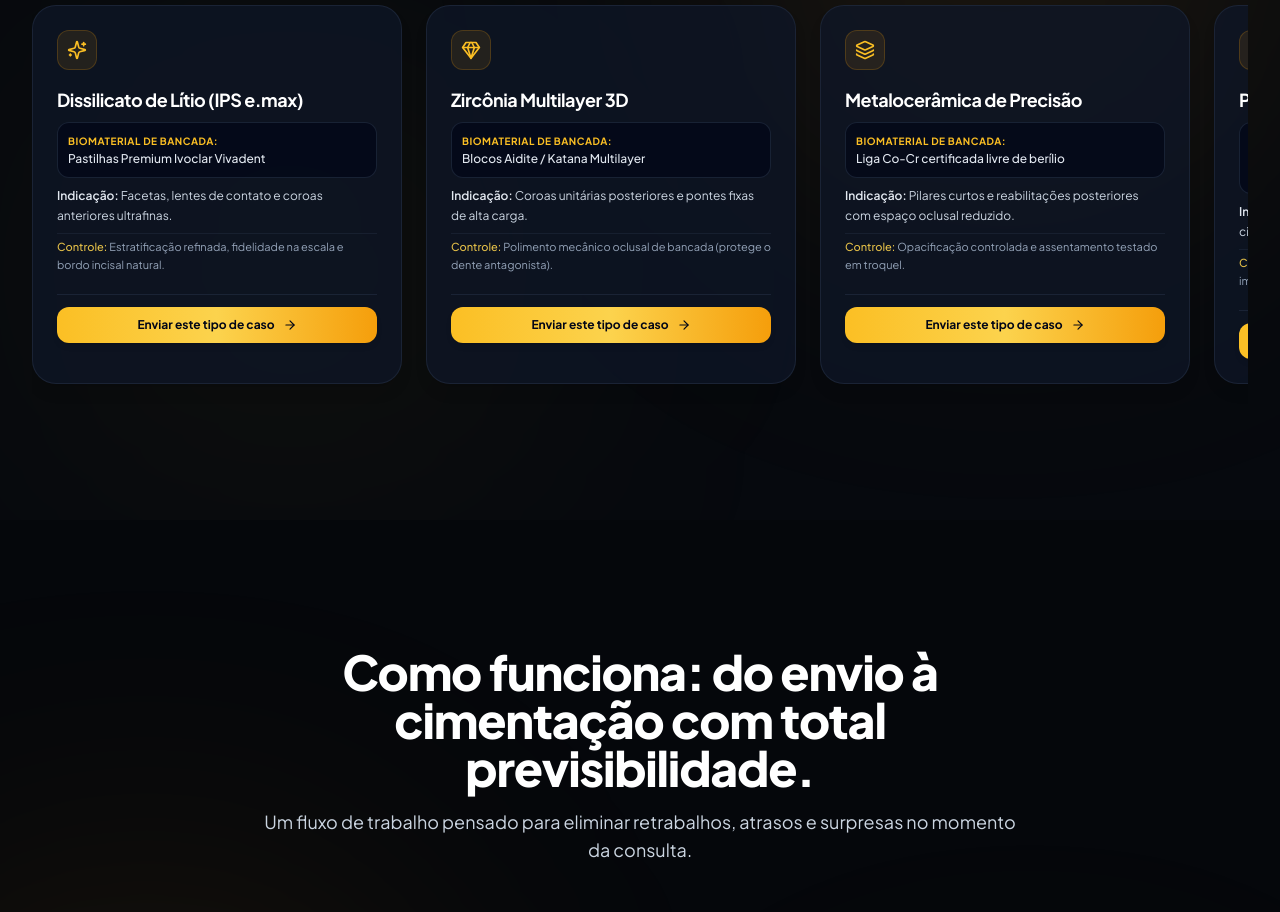
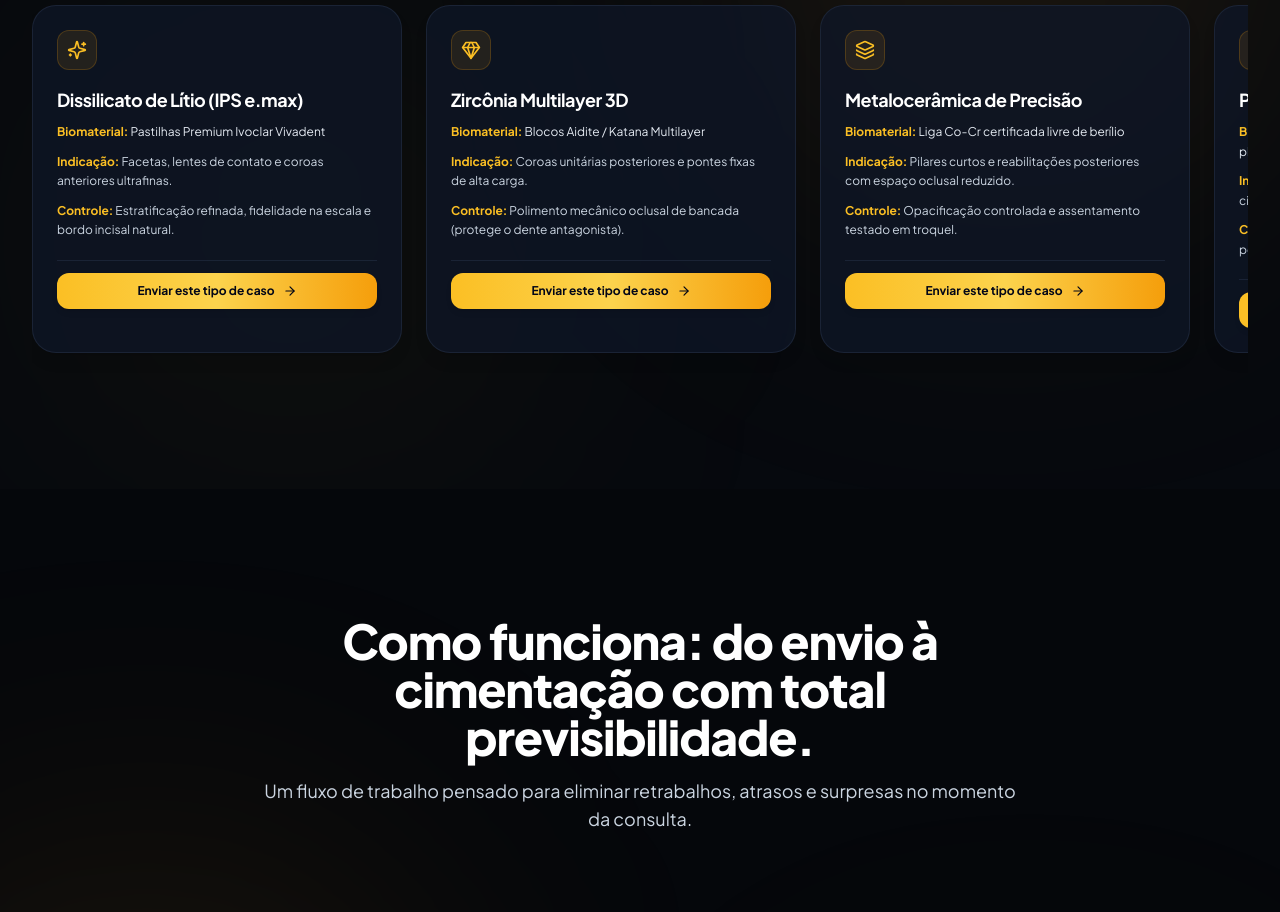
Before and after one commit to cauacreis/Osvaldo-Filho-Landing-Page, a React (Vite) app: page / in a window 1280 px wide. Shown: the part 2060-2972 px from the top of the page. Built offline with nearby package versions, Linux system fonts and the light colour scheme; the HTML template or start-up script is replaced by a standard one.

Commit message:
refactor(services): make technical sheet items uniform and remove nested box from material

```diff
--- a/src/components/ServicesSection.tsx
+++ b/src/components/ServicesSection.tsx
@@ -260,20 +260,20 @@ export const ServicesSection: React.FC<ServicesSectionProps> = ({ onSelectServic
                         </h3>
 
                         {/* Technical Bench Sheet */}
-                        <div className="space-y-2 mb-5 text-xs">
-                          <div className="p-2.5 rounded-xl bg-slate-950/70 border border-slate-800/80">
-                            <span className="text-amber-400 font-bold block text-[10px] uppercase tracking-wider mb-0.5">
-                              Biomaterial de Bancada:
-                            </span>
-                            <span className="text-slate-200 font-medium">{service.biomaterial}</span>
+                        <div className="space-y-2.5 mb-5 text-xs">
+                          <div className="text-slate-300 leading-relaxed">
+                            <strong className="text-amber-400 font-bold">Biomaterial:</strong>{' '}
+                            <span className="text-slate-200">{service.biomaterial}</span>
                           </div>
 
                           <div className="text-slate-300 leading-relaxed">
-                            <strong className="text-slate-200 font-semibold">Indicação:</strong> {service.indication}
+                            <strong className="text-amber-400 font-bold">Indicação:</strong>{' '}
+                            <span className="text-slate-300">{service.indication}</span>
                           </div>
 
-                          <div className="text-slate-400 leading-relaxed text-[11px] pt-1 border-t border-slate-800/60">
-                            <span className="text-amber-300/90 font-medium">Controle:</span> {service.benchCheck}
+                          <div className="text-slate-300 leading-relaxed">
+                            <strong className="text-amber-400 font-bold">Controle:</strong>{' '}
+                            <span className="text-slate-300">{service.benchCheck}</span>
                           </div>
                         </div>
                       </div>
```
